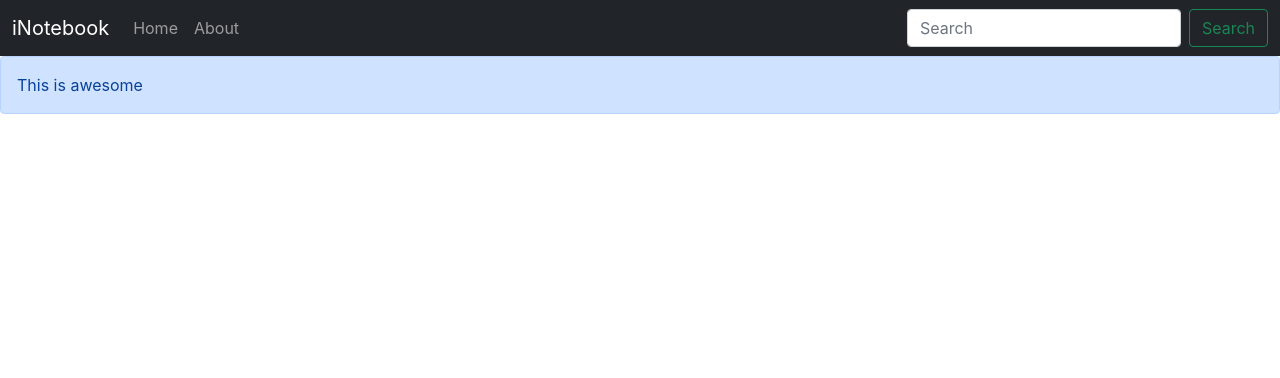
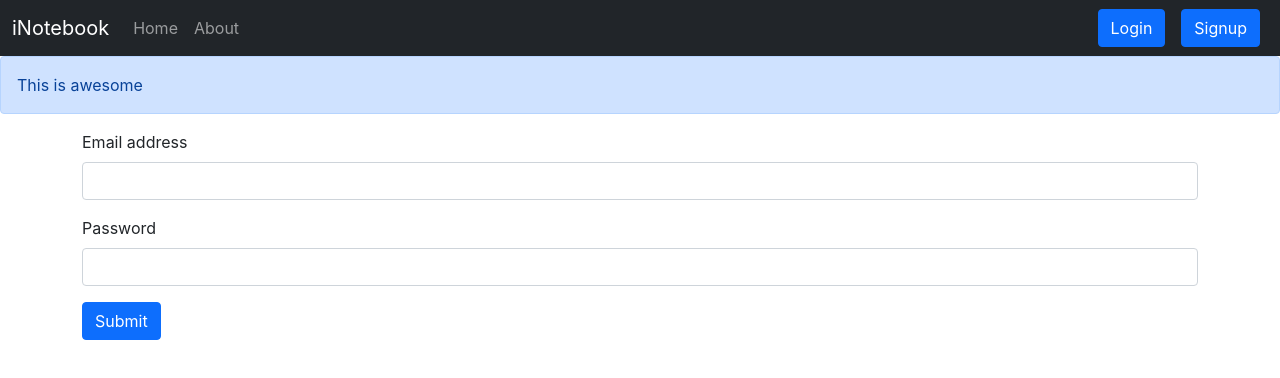
Before and after one commit to Siddharth6780/Notebook_on_Cloud_iNotebook, a React (Create React App) app: page /login in a window 1280 px wide. Shown: the top 378 px of the page. Built offline with nearby package versions, Linux system fonts and the light colour scheme.

Commit message:
Added login functionality

```diff
--- a/src/App.js
+++ b/src/App.js
@@ -7,6 +7,8 @@ import About from "./components/about";
 import NoteState from "./context/notes/Notestate";
 // import Notes from "./components/Notes";
 import Alert from "./components/Alert";
+import Login from "./components/login";
+import Signup from "./components/signup";
 
 const App = () => {
   return (
@@ -23,6 +25,12 @@ const App = () => {
               <Route exact path="/about">
                 <About />
               </Route>
+              <Route exact path="/login">
+                <Login/>
+              </Route>
+              <Route exact path="/signup">
+                <Signup />
+              </Route>
             </Switch>
           </div>
         </Router>
--- /dev/null
+++ b/src/components/login.js
@@ -0,0 +1,72 @@
+import React, { useState } from "react";
+import { useHistory } from "react-router-dom";
+
+const Login = () => {
+  const [credentials, setcredentials] = useState({ email: "", password: "" });
+  let history = useHistory();
+  const handleSummit = async (e) => {
+    e.preventDefault();
+    const response = await fetch("http://localhost:5000/api/auth/login", {
+      method: "POST",
+      headers: {
+        "Content-Type": "application/json",
+      },
+      body: JSON.stringify({
+        email: credentials.email,
+        password: credentials.password,
+      }),
+    });
+    const json = await response.json();
+    console.log(json);
+    if (json.success === true) {
+      //redirect
+      localStorage.setItem("token", json.authtoken);
+      history.push("/");
+    } else {
+      alert("Wrong");
+    }
+  };
+
+  const onChange = (e) => {
+    setcredentials({ ...credentials, [e.target.name]: e.target.value });
+  };
+
+  return (
+    <div>
+      <form onSubmit={handleSummit}>
+        <div className="mb-3">
+          <label htmlFor="email" className="form-label">
+            Email address
+          </label>
+          <input
+            onChange={onChange}
+            value={credentials.email}
+            type="email"
+            name="email"
+            className="form-control"
+            id="email"
+            aria-describedby="emailHelp"
+          />
+        </div>
+        <div className="mb-3">
+          <label htmlFor="password" className="form-label">
+            Password
+          </label>
+          <input
+            onChange={onChange}
+            value={credentials.password}
+            name="password"
+            type="password"
+            className="form-control"
+            id="exampleInputPassword1"
+          />
+        </div>
+        <button type="submit" className="btn btn-primary">
+          Submit
+        </button>
+      </form>
+    </div>
+  );
+};
+
+export default Login;
--- a/src/components/navbar.js
+++ b/src/components/navbar.js
@@ -37,15 +37,9 @@ const Home = () => {
               </li>
             </ul>
             <form className="d-flex">
-              <input
-                className="form-control me-2"
-                type="search"
-                placeholder="Search"
-                aria-label="Search"
-              />
-              <button className="btn btn-outline-success" type="submit">
-                Search
-              </button>
+
+            <Link className="btn btn-primary mx-2" to="/login" role="button">Login</Link>
+            <Link className="btn btn-primary mx-2" to="/signup" role="button">Signup</Link>
             </form>
           </div>
         </div>
--- /dev/null
+++ b/src/components/signup.js
@@ -0,0 +1,11 @@
+import React from 'react'
+
+const Signup = () => {
+    return (
+        <div>
+            Welcome to Signup.
+        </div>
+    )
+}
+
+export default Signup
```
Also changed, not shown: 1 other file (tests, documents, lock files or other folders).
